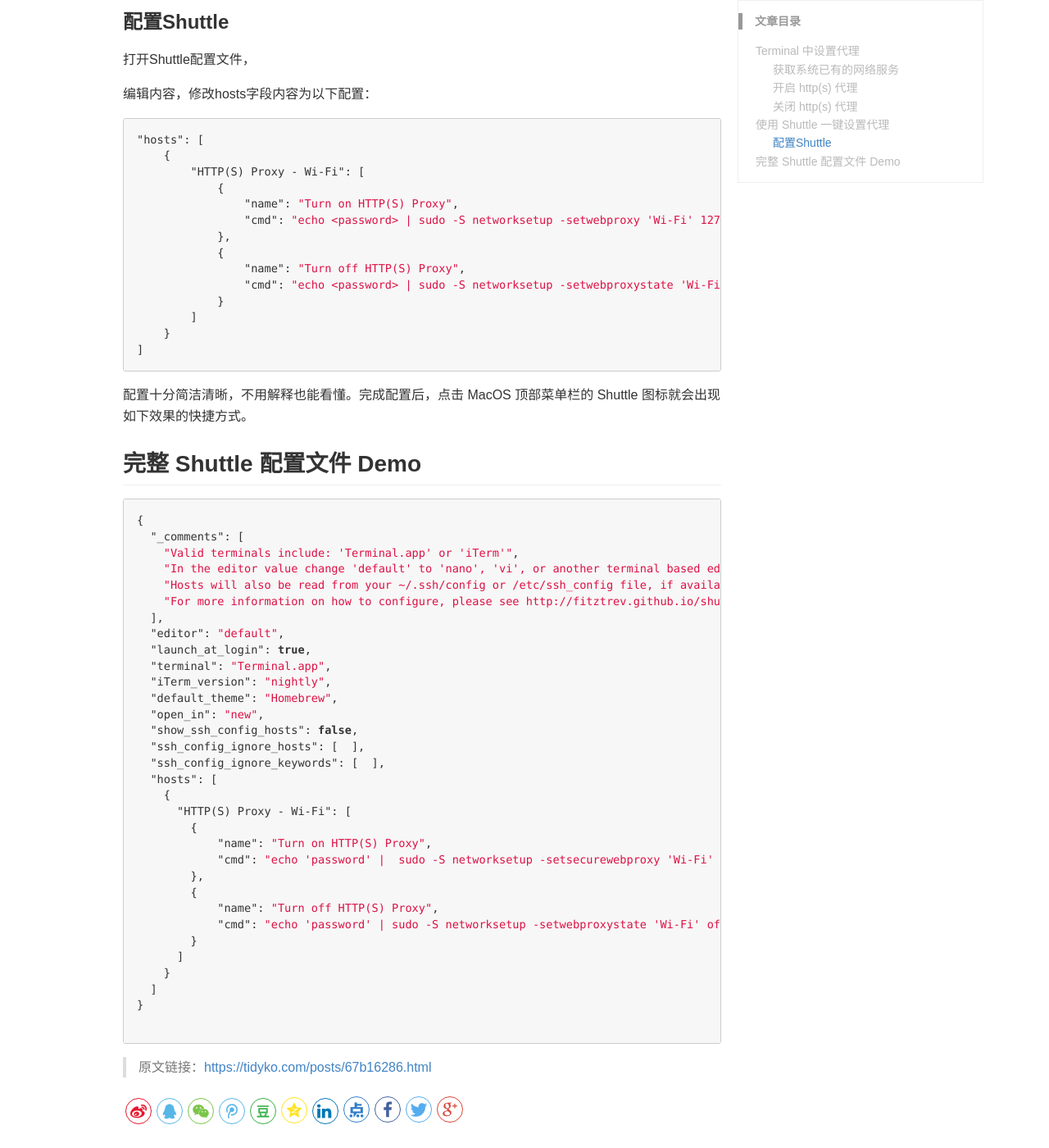
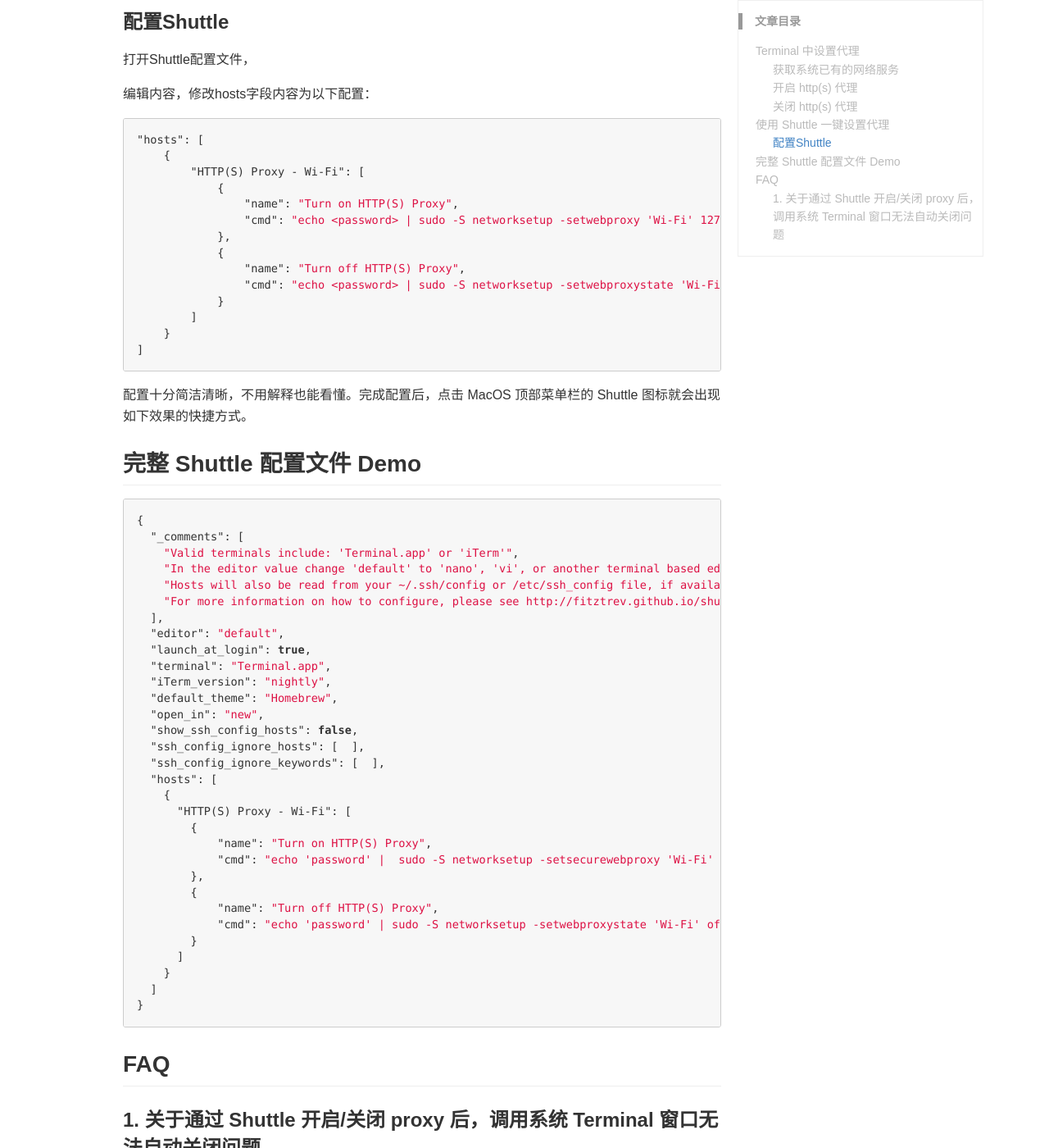
Before and after one commit to outmanzzq/outmanzzq.github.io, a Jekyll site: the page built from _posts/2019-08-13-auto-switchproxy-for-macos.md, in a window 1280 px wide and 1400 px high, scrolled down 2112 px. Shown: the whole window at 82% size. Built offline with Jekyll 4.4.1, drawn with Linux system fonts in a browser that asks for light colours; comment, search, counter and statistics services are not loaded; some of the changed text lies outside the part shown.

Commit message:
update post for auto switchproxy for macos

````diff
--- a/_posts/2019-08-13-auto-switchproxy-for-macos.md
+++ b/_posts/2019-08-13-auto-switchproxy-for-macos.md
@@ -98,11 +98,11 @@ $ echo <password> | sudo -S networksetup -setwebproxystate 'Wi-Fi' off && sudo n
         "HTTP(S) Proxy - Wi-Fi": [
             {
                 "name": "Turn on HTTP(S) Proxy",
-                "cmd": "echo <password> | sudo -S networksetup -setwebproxy 'Wi-Fi' 127.0.0.1 8080 && sudo networksetup -setsecurewebproxy 'Wi-Fi' 127.0.0.1 8080"
+                "cmd": "echo <password> | sudo -S networksetup -setwebproxy 'Wi-Fi' 127.0.0.1 8080 && sudo networksetup -setsecurewebproxy 'Wi-Fi' 127.0.0.1 8080 && exit"
             },
             {
                 "name": "Turn off HTTP(S) Proxy",
-                "cmd": "echo <password> | sudo -S networksetup -setwebproxystate 'Wi-Fi' off && sudo networksetup -setsecurewebproxystate 'Wi-Fi' off"
+                "cmd": "echo <password> | sudo -S networksetup -setwebproxystate 'Wi-Fi' off && sudo networksetup -setsecurewebproxystate 'Wi-Fi' off && exit"
             }
         ]
     }
@@ -135,17 +135,26 @@ $ echo <password> | sudo -S networksetup -setwebproxystate 'Wi-Fi' off && sudo n
       "HTTP(S) Proxy - Wi-Fi": [
         {
             "name": "Turn on HTTP(S) Proxy",
-            "cmd": "echo 'password' |  sudo -S networksetup -setsecurewebproxy 'Wi-Fi' 127.0.0.1 8080"
+            "cmd": "echo 'password' |  sudo -S networksetup -setsecurewebproxy 'Wi-Fi' 127.0.0.1 8080 && exit"
         },
         {
             "name": "Turn off HTTP(S) Proxy",
-            "cmd": "echo 'password' | sudo -S networksetup -setwebproxystate 'Wi-Fi' off && sudo networksetup -setsecurewebproxystate 'Wi-Fi' off"
+            "cmd": "echo 'password' | sudo -S networksetup -setwebproxystate 'Wi-Fi' off && sudo networksetup -setsecurewebproxystate 'Wi-Fi' off && exit"
         }
       ]
     }
   ]
 }
-
 ```
 
+## FAQ
+
+### 1. 关于通过 Shuttle 开启/关闭 proxy 后，调用系统 Terminal 窗口无法自动关闭问题
+
+在Terminal.app中，选择左上角菜单：
+
+终端=》偏好设置=》shell
+
+![ ](/images/20190813-auto-switchproxy-for-macos-01.jpg)
+
 > 原文链接：<https://tidyko.com/posts/67b16286.html>
````
Also changed, not shown: images/20190813-auto-switchproxy-for-macos-01.jpg (added).
